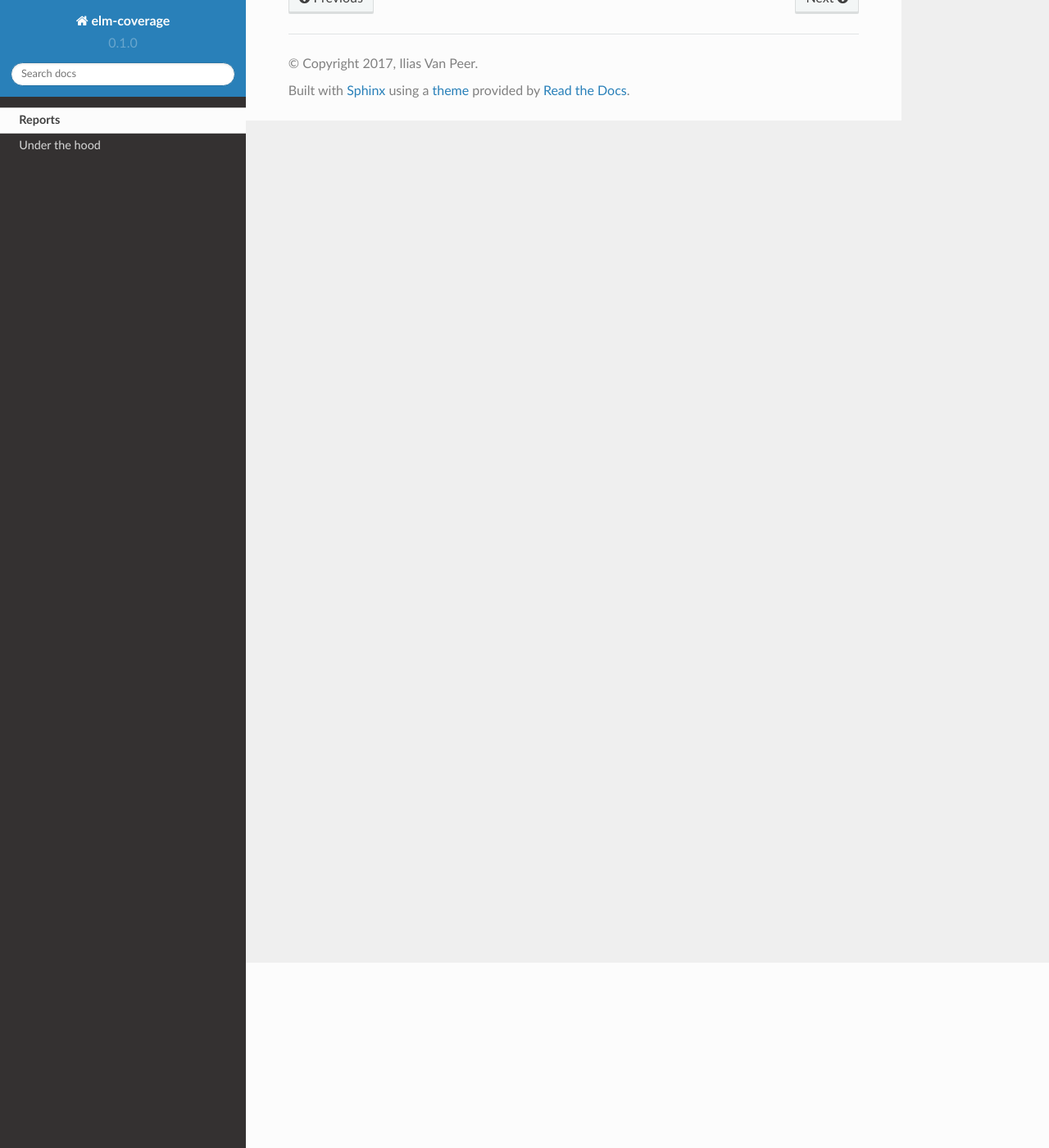
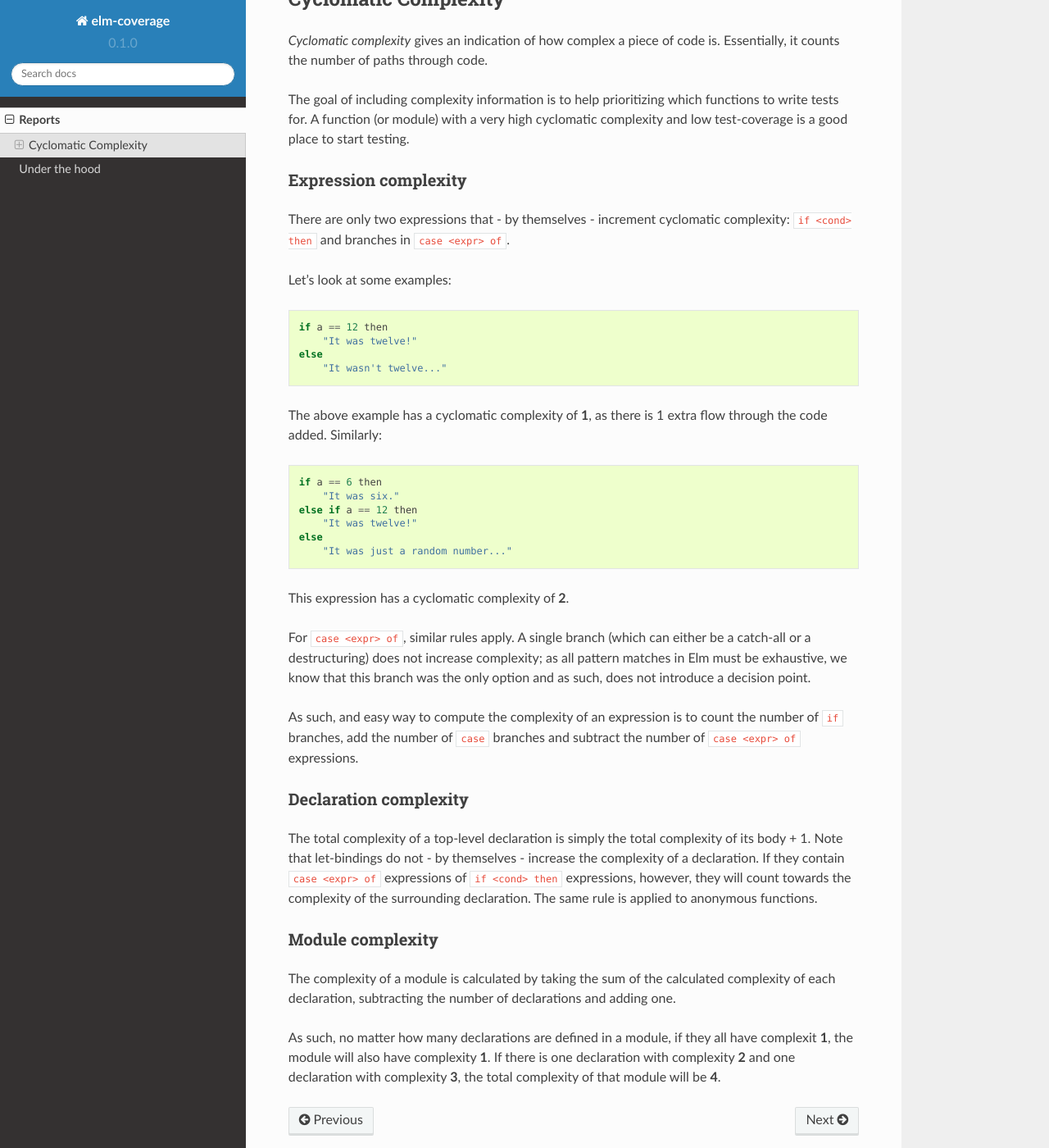
Before and after one commit to zwilias/elm-coverage, a Sphinx documentation site: the page built from docs/reports.rst, in a window 1280 px wide and 1400 px high, scrolled down 226 px. Shown: the whole window at 82% size. Built offline with Sphinx 7.4.7 and the Read the Docs theme 2.0.0, drawn with Linux system fonts in a browser that asks for light colours.

Commit message:
Document Cyclomatic Complexity

```diff
--- a/docs/reports.rst
+++ b/docs/reports.rst
@@ -2,3 +2,68 @@ Reports
 =======
 
 *TODO*: Give examples and information.
+
+Cyclomatic Complexity
+---------------------
+
+*Cyclomatic complexity*  gives an indication of how complex a piece of code is.
+Essentially, it counts the number of paths through code.
+
+The goal of including complexity information is to help prioritizing which
+functions to write tests for. A function (or module) with a very high cyclomatic
+complexity and low test-coverage is a good place to start testing.
+
+Expression complexity
+~~~~~~~~~~~~~~~~~~~~~
+
+There are only two expressions that - by themselves - increment cyclomatic
+complexity: ``if <cond> then`` and branches in ``case <expr> of``.
+
+Let's look at some examples::
+
+    if a == 12 then
+        "It was twelve!"
+    else
+        "It wasn't twelve..."
+
+The above example has a cyclomatic complexity of **1**, as there is 1 extra flow
+through the code added. Similarly::
+
+    if a == 6 then
+        "It was six."
+    else if a == 12 then
+        "It was twelve!"
+    else
+        "It was just a random number..."
+
+This expression has a cyclomatic complexity of **2**.
+
+For ``case <expr> of``, similar rules apply. A single branch (which can either
+be a catch-all or a destructuring) does not increase complexity; as all pattern
+matches in Elm must be exhaustive, we know that this branch was the only option
+and as such, does not introduce a decision point.
+
+As such, and easy way to compute the complexity of an expression is to count the
+number of ``if`` branches, add the number of ``case`` branches and subtract the
+number of ``case <expr> of`` expressions.
+
+Declaration complexity
+~~~~~~~~~~~~~~~~~~~~~~
+
+The total complexity of a top-level declaration is simply the total complexity
+of its body + 1. Note that let-bindings do not - by themselves - increase the
+complexity of a declaration. If they contain ``case <expr> of`` expressions of
+``if <cond> then`` expressions, however, they will count towards the complexity
+of the surrounding declaration. The same rule is applied to anonymous functions.
+
+Module complexity
+~~~~~~~~~~~~~~~~~
+
+The complexity of a module is calculated by taking the sum of the calculated
+complexity of each declaration, subtracting the number of declarations and
+adding one.
+
+As such, no matter how many declarations are defined in a module, if they all
+have complexit **1**, the module will also have complexity **1**. If there is
+one declaration with complexity **2** and one declaration with complexity **3**,
+the total complexity of that module will be **4**.
```
